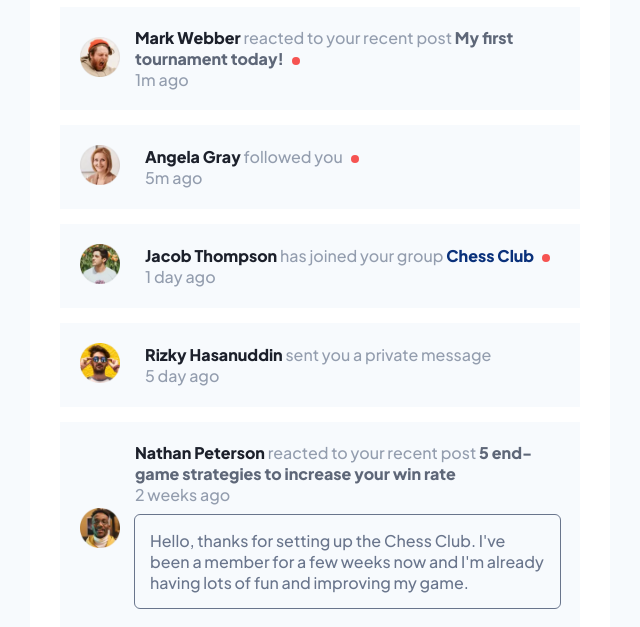
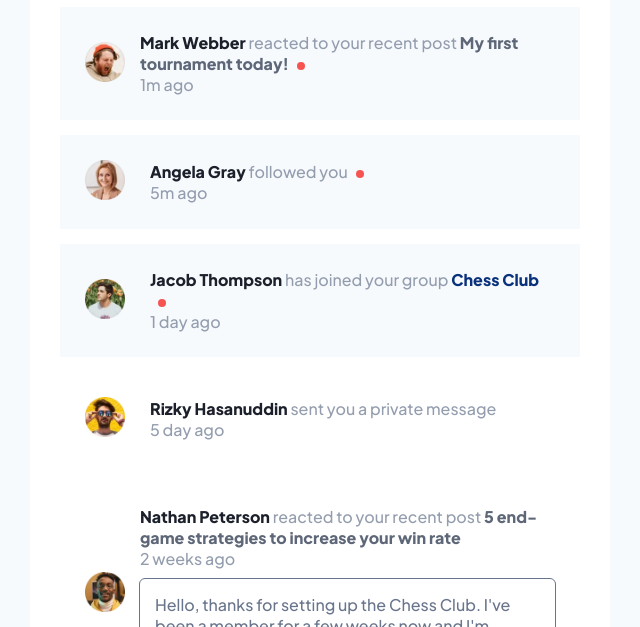
Before and after one commit to nmarcell24/notifications-page-challange, a plain HTML site: page index.html in a window 1280 px wide. Shown: the part 173-800 px from the top of the page, without its empty margins (320-960 px from the left). Drawn offline with Linux system fonts and the light colour scheme.

Commit message:
finishing changes

```diff
--- a/index.html
+++ b/index.html
@@ -19,7 +19,7 @@
       <h3 id="mark_read">Mark all as read</h3>
     </header>
     <main>
-      <div class="notification">
+      <div class="notification new">
         <div class="img_frame">
           <img src="/assets/images/avatar-mark-webber.webp" alt="">
         </div>
@@ -28,7 +28,7 @@
           <p class="time">1m ago</p>
         </div>
       </div>
-      <div class="notification">
+      <div class="notification new">
         <div class="img_frame">
           <img src="/assets/images/avatar-angela-gray.webp" alt="">
         </div>
@@ -37,7 +37,7 @@
           <p>5m ago</p>
         </div>
       </div>
-      <div class="notification">
+      <div class="notification new">
         <div class="img_frame">
           <img src="/assets/images/avatar-jacob-thompson.webp" alt="">
         </div>
--- a/script.js
+++ b/script.js
@@ -4,4 +4,7 @@ document.getElementById("mark_read").addEventListener("click" , () => {
     document.querySelectorAll(".dot").forEach(elem => {
         elem.style.display = "none";
     });
+    document.querySelectorAll(".new").forEach(elem => {
+        elem.style.backgroundColor = "white";
+    })
 });
--- a/style/style.scss
+++ b/style/style.scss
@@ -56,6 +56,10 @@ $blue: hsl(219, 85%, 26%);
     main {
         margin-top: 10px;
 
+        .new {
+            background-color: hsl(210, 60%, 98%);
+        }
+
         .notification{
             display: flex;
             align-items: center;
@@ -63,7 +67,6 @@ $blue: hsl(219, 85%, 26%);
             gap: 15px;
             padding: 10px;
             margin-bottom: 15px;
-            background-color: hsl(210, 60%, 98%);
             color: hsl(219, 14%, 63%);
 
             .img_frame {
@@ -164,6 +167,6 @@ $blue: hsl(219, 85%, 26%);
     }
 
     .notification {
-        padding: 20px !important;
+        padding: 25px !important;
     }
 }
```
Also changed, not shown: style/style.css, 1 other file.
